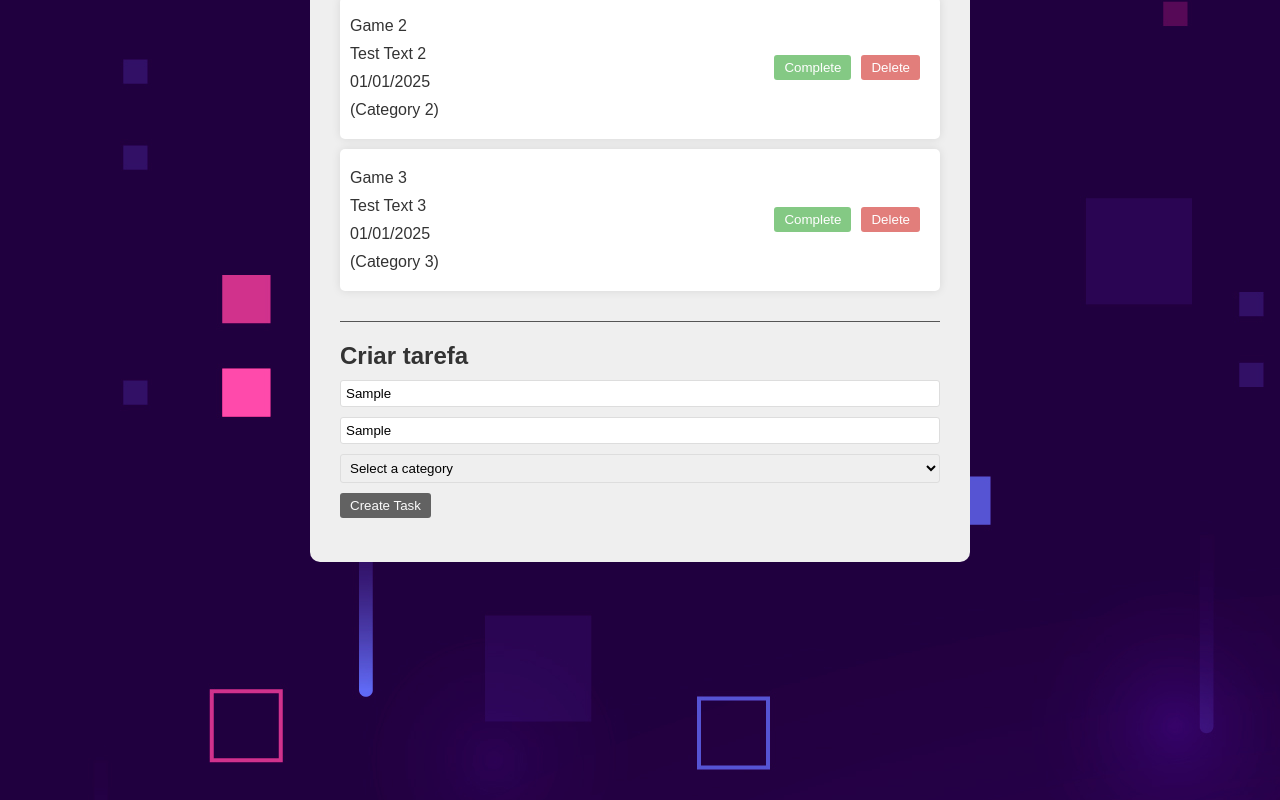
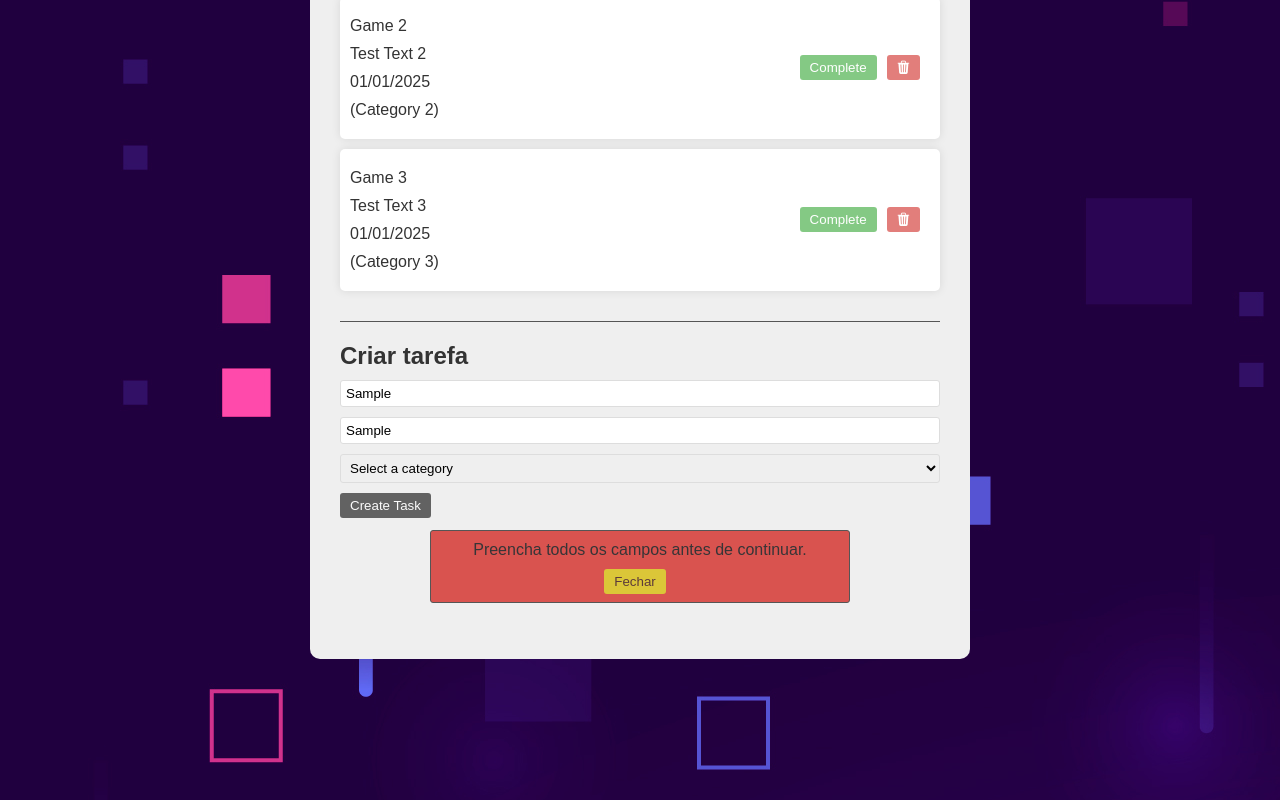
Before and after one commit to DavidGabrielBJorge/TrophyCollectorWebsite, a React (Vite) app: page / in a window 1280 px wide. Both pictures are taken after typing "Sample", "Sample" into the empty fields and a click on the button "Create Task". Shown: the part 565-1365 px from the top of the page. Built offline with nearby package versions, Linux system fonts and the light colour scheme.

Commit message:
fix: fixing alphabetical filter

```diff
--- a/package.json
+++ b/package.json
@@ -10,6 +10,7 @@
     "preview": "vite preview"
   },
   "dependencies": {
+    "bootstrap-icons": "^1.11.3",
     "react": "^18.3.1",
     "react-dom": "^18.3.1"
   },
--- a/src/App.css
+++ b/src/App.css
@@ -99,3 +99,19 @@ input, select{
 .filter-options div{
   flex: 1 1 0;
 }
+
+.modal{
+  background-color: #d9534f;
+  border-radius: 3px;
+  border: 1px solid #555;
+  margin:2% 15%;
+  color: #363537;
+
+  text-align: center;
+}
+
+.modal-button{
+  background-color: #DCED31;
+  color: #333;
+  margin-bottom: 2%;
+}
--- a/src/App.jsx
+++ b/src/App.jsx
@@ -80,13 +80,15 @@ function App() {
     <div className='app'>
       <h1>List of Trophies</h1>
       <TrophySearch search={search} setSearch={setSearch}></TrophySearch>
-      <TrophyFilter filter={filter} setFilter={setFilter}></TrophyFilter>
+      <TrophyFilter filter={filter} setFilter={setFilter} setSort={setSort}></TrophyFilter>
       <div className='trophy-list'>
         {trophys
           .filter((trophy)=> filter === "All" ? true : filter === "Completed" ? trophy.isCompleted : !trophy.isCompleted)
           .filter((trophy)=>
             trophy.nameGame.toLowerCase().includes(search.toLowerCase())
-          ).map((trophy) => (
+          )
+          .sort((a,b) => sort === "Asc" ? a.nameGame.localeCompare(b.nameGame): b.nameGame.localeCompare(a.nameGame))
+          .map((trophy) => (
           <TrophyList key ={trophy.id} trophy={trophy} removeTrophy={removeTrophy} completeTrophy={completeTrophy}></TrophyList>
         ))}
 
--- a/src/components/TrophyFilter.jsx
+++ b/src/components/TrophyFilter.jsx
@@ -1,6 +1,7 @@
 import React from 'react'
+import 'bootstrap-icons/font/bootstrap-icons.css';
 
-const TrophyFilter = ({filter, setFilter}) => {
+const TrophyFilter = ({filter, setFilter, setSort}) => {
   return (
     <div className='filter'>
         <h2>Filter:</h2>
@@ -15,8 +16,8 @@ const TrophyFilter = ({filter, setFilter}) => {
             </div>
             <div>
                 <p>Alphabetical Order</p>
-                <button>Asc</button>
-                <button>Desc</button>
+                <button onClick={() => setSort("Asc")}><i className="bi bi-sort-alpha-down"></i></button>
+                <button onClick={() => setSort("Desc")}><i className="bi bi-sort-alpha-down-alt"></i></button>
             </div>
         </div>
     </div>
--- a/src/components/TrophyForm.jsx
+++ b/src/components/TrophyForm.jsx
@@ -5,22 +5,33 @@ const TrophyForm = ({addTrophy}) => {
     const [name, setName] = useState("");
     const [text, setText] = useState("");
     const [category, setCategory] = useState("");
+    const [showModal, setShowModal] = useState(false);
 
     const handleSubmit = (e) =>{
         e.preventDefault();
         //Verify if every camp is occupy
         if(!name || !text ||  !category){
-            console.log("one of the fields are empty ")
+            setShowModal(true);
             return;
         }
         else{
-            console.log(name, text, category);
+            addTrophy(name, text, category);
+            setName("");
+            setText("");
+            setCategory("");
         }
-        addTrophy(name, text, category);
-        setName("");
-        setText("");
-        setCategory("");
+
     }
+
+    const ErrorModal = () => (
+        <div className="modal">
+            <div className="modal-content">
+                <p>Preencha todos os campos antes de continuar.</p>
+                <button className="modal-button" onClick={() => setShowModal(false)}>Fechar</button>
+            </div>
+        </div>
+    );
+
   return (
     <div className='trophy-form'>
         <h2>Criar tarefa</h2>
@@ -36,6 +47,7 @@ const TrophyForm = ({addTrophy}) => {
             </select>
             <button type='submit'>Create Task</button>
         </form>
+        {showModal && <ErrorModal />}
 
 
     </div>
--- a/src/components/TrophyList.jsx
+++ b/src/components/TrophyList.jsx
@@ -1,4 +1,5 @@
 import React from 'react'
+import 'bootstrap-icons/font/bootstrap-icons.css';
 
 const TrophyList = ({trophy, removeTrophy, completeTrophy}) => {
   return (
@@ -13,7 +14,7 @@ const TrophyList = ({trophy, removeTrophy, completeTrophy}) => {
 
     <div>
       <button className='complete' onClick={()=>completeTrophy(trophy.id)}>Complete</button>
-      <button className='remove' onClick={()=>removeTrophy(trophy.id)}>Delete</button>
+      <button className='remove' onClick={()=>removeTrophy(trophy.id)}><i className="bi bi-trash3-fill"></i></button>
     </div>
 
   </div>
```
Also changed, not shown: 1 other file (tests, documents, lock files or other folders).
